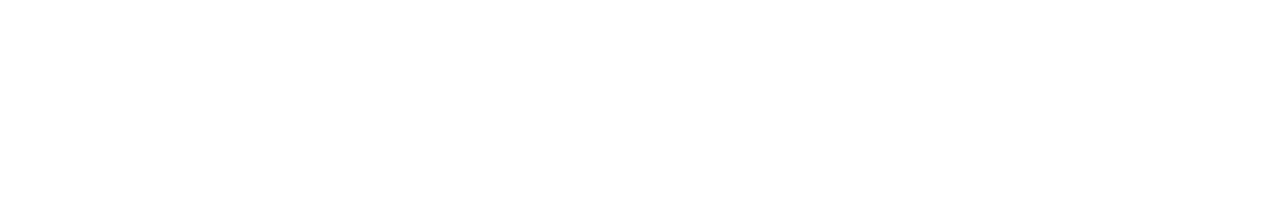
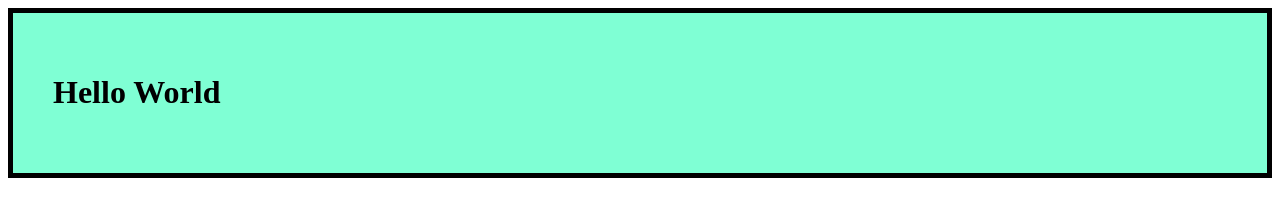
Before and after one commit to aguydan/rsschool-cv, a plain HTML site: page index.html in a window 1280 px wide. Drawn offline with Linux system fonts and the light colour scheme.

Commit message:
feat: add dummy header

```diff
--- a/index.html
+++ b/index.html
@@ -4,9 +4,12 @@
   <meta charset="UTF-8">
   <meta http-equiv="X-UA-Compatible" content="IE=edge">
   <meta name="viewport" content="width=device-width, initial-scale=1.0">
+  <link rel="stylesheet" href="style.css">
   <title>Document</title>
 </head>
 <body>
-
+  <header class="header">
+    <h1>Hello World</h1>
+  </header>
 </body>
 </html>
--- a/style.css
+++ b/style.css
@@ -0,0 +1,5 @@
+.header {
+  padding: 40px;
+  background-color: aquamarine;
+  border: 5px solid black;
+}
```
